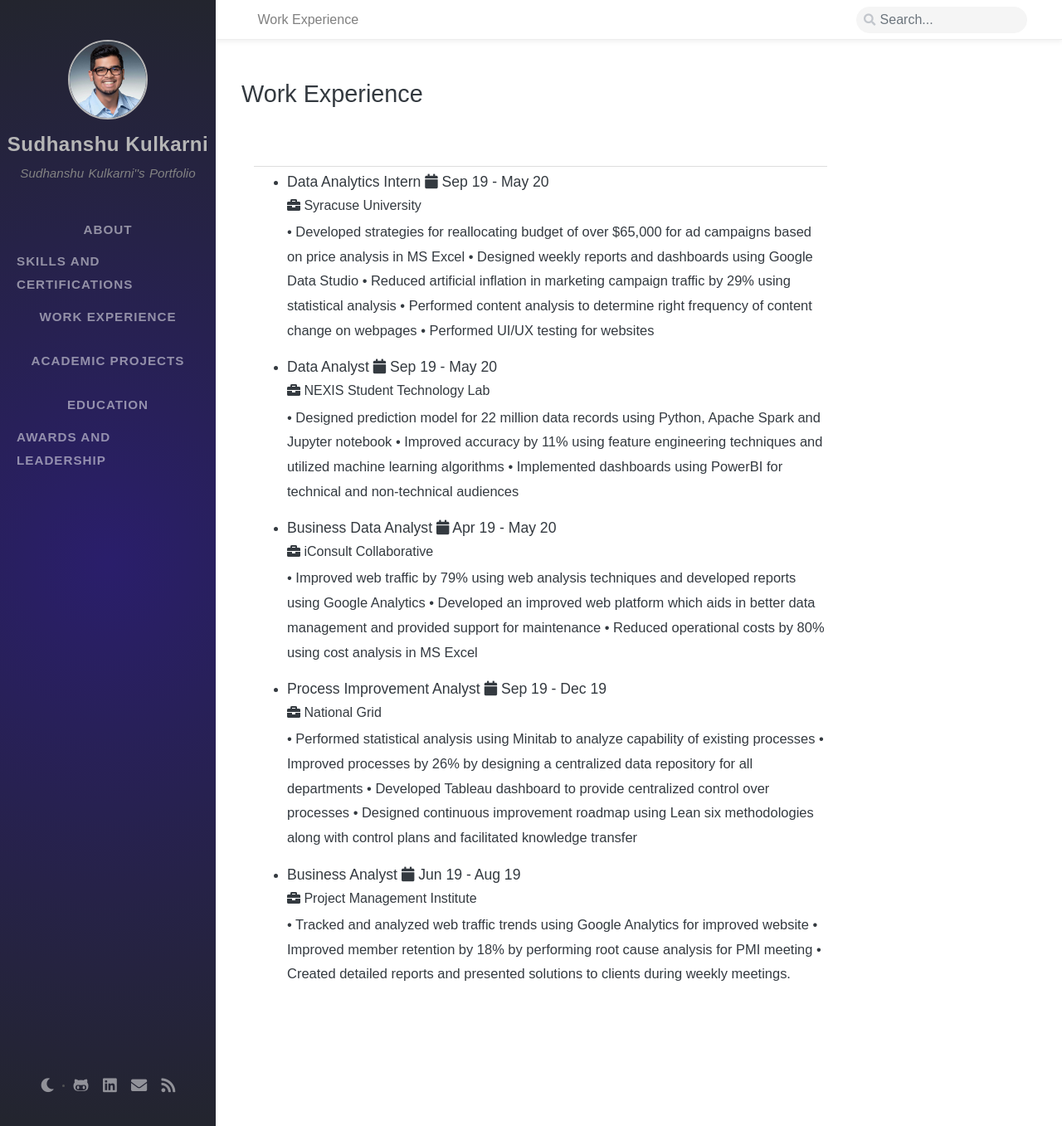
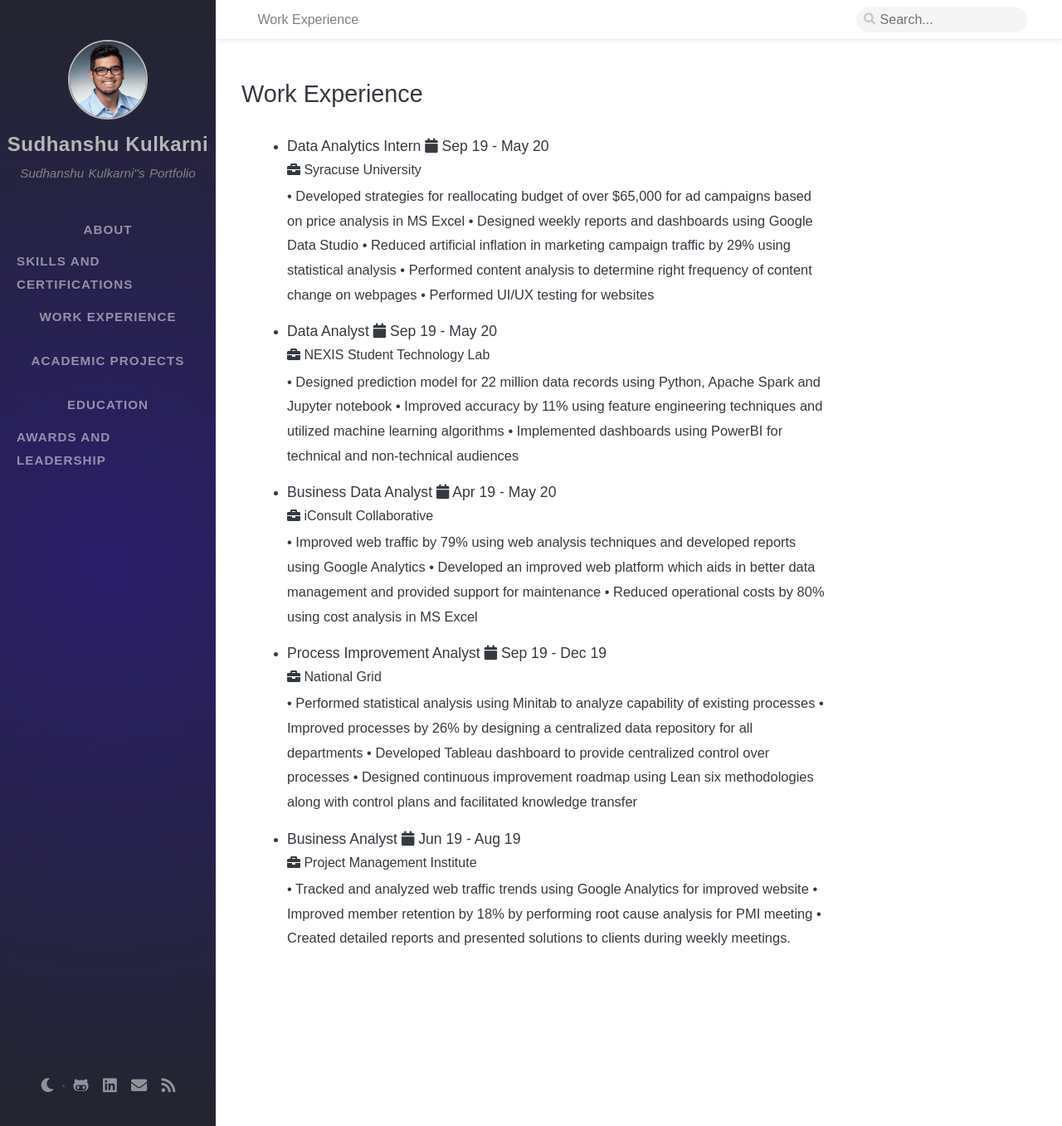
Before and after one commit to skulkarni218/skulkarni218.github.io, a Jekyll site: the page built from tabs/workexperience.md, in a window 1280 px wide and 1357 px high. Shown: the whole window at 83% size. Built offline with Jekyll 4.4.1, drawn with Linux system fonts in a browser that asks for light colours; nearby versions of some CDN libraries; some web fonts are replaced; comment, search, counter and statistics services are not loaded.

Commit message:
Update workexperience.md

```diff
--- a/tabs/workexperience.md
+++ b/tabs/workexperience.md
@@ -80,11 +80,6 @@
 
 <div class="col-md-10 resume-left">
 
-	<div class="title_content" style="margin-bottom:5px">
-		<div class="text_content">Experience</div>
-		<div class="clear"></div>
-	</div>
-
 	<ul class="attributes">
 		<li class="first">
 			<h5>Data Analytics Intern <span class="duration"><i class="fa fa-calendar color"></i> Sep 19 - May 20 </span></h5>
```
